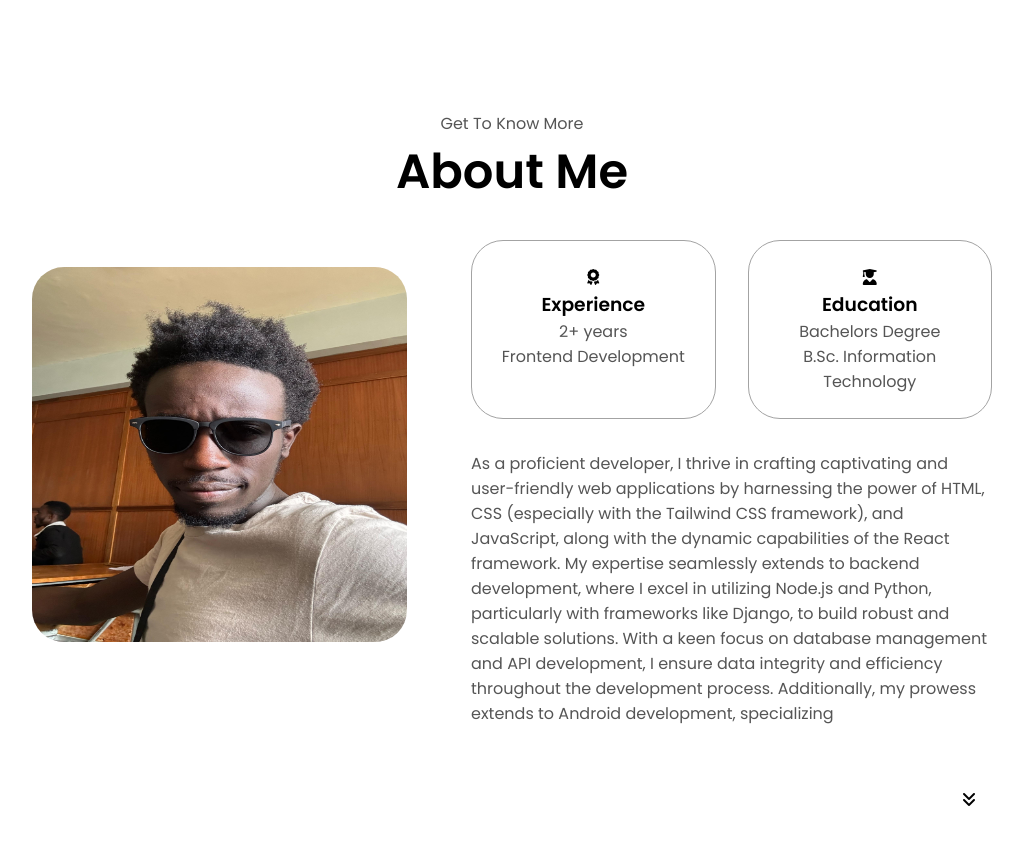
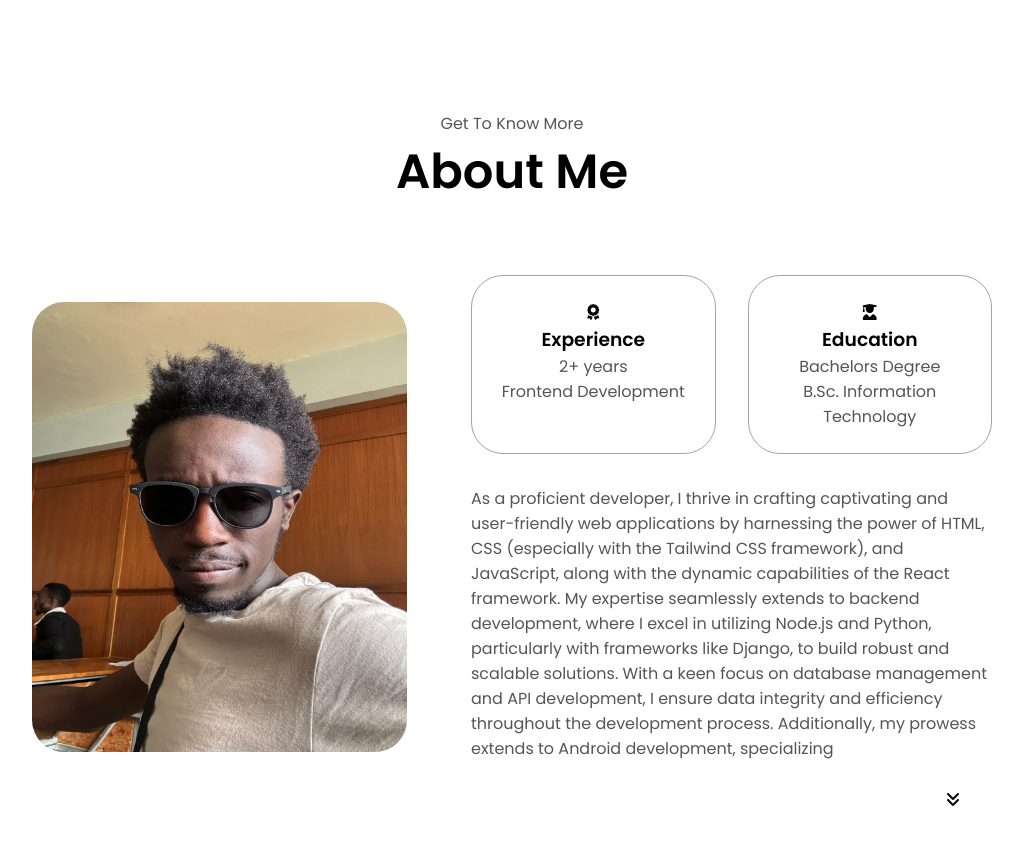
Before and after one commit to Bryium/Portfolio, a Django app: page /Home/ in a window 1280 px wide. Shown: the part 761-1608 px from the top of the page, without its empty margins (128-1151 px from the left). Run offline with Django 4.2, Linux system fonts and the light colour scheme; some libraries are stand-ins or nearby versions.

Commit message:
styled the about-pic

```diff
--- a/Home/static/style.css
+++ b/Home/static/style.css
@@ -177,6 +177,7 @@ padding-top: 4vh;
 
 .section_text_p1 {
   text-align: center;
+
 }
 
 .section_text_p2 {
@@ -256,7 +257,7 @@ padding-top: 4vh;
 
 .section-container {
   gap: 4rem;
-  width: 100%;
+  height: 80%;
 }
 
 .section__pic-container {
@@ -265,18 +266,13 @@ padding-top: 4vh;
   width: 400px;
 }
 
-.about-details-container {
-  justify-content: center;
-  flex-direction: column;
-}
-
 .about-containers,
 .about-details-container {
   display: flex;
 }
 
 .about-pic {
-  height: 375px;
+  height: 450px;
   width: 375px;
   border-radius: 2rem;
 }
@@ -303,8 +299,7 @@ padding-top: 4vh;
 
 .fa-solid.fa-angles-down {
   position: absolute;
-  right: 1rem;
+  right: 2rem;
   bottom: 2.5rem;
-  cursor: pointer;
   z-index: 1000;
 }
```
